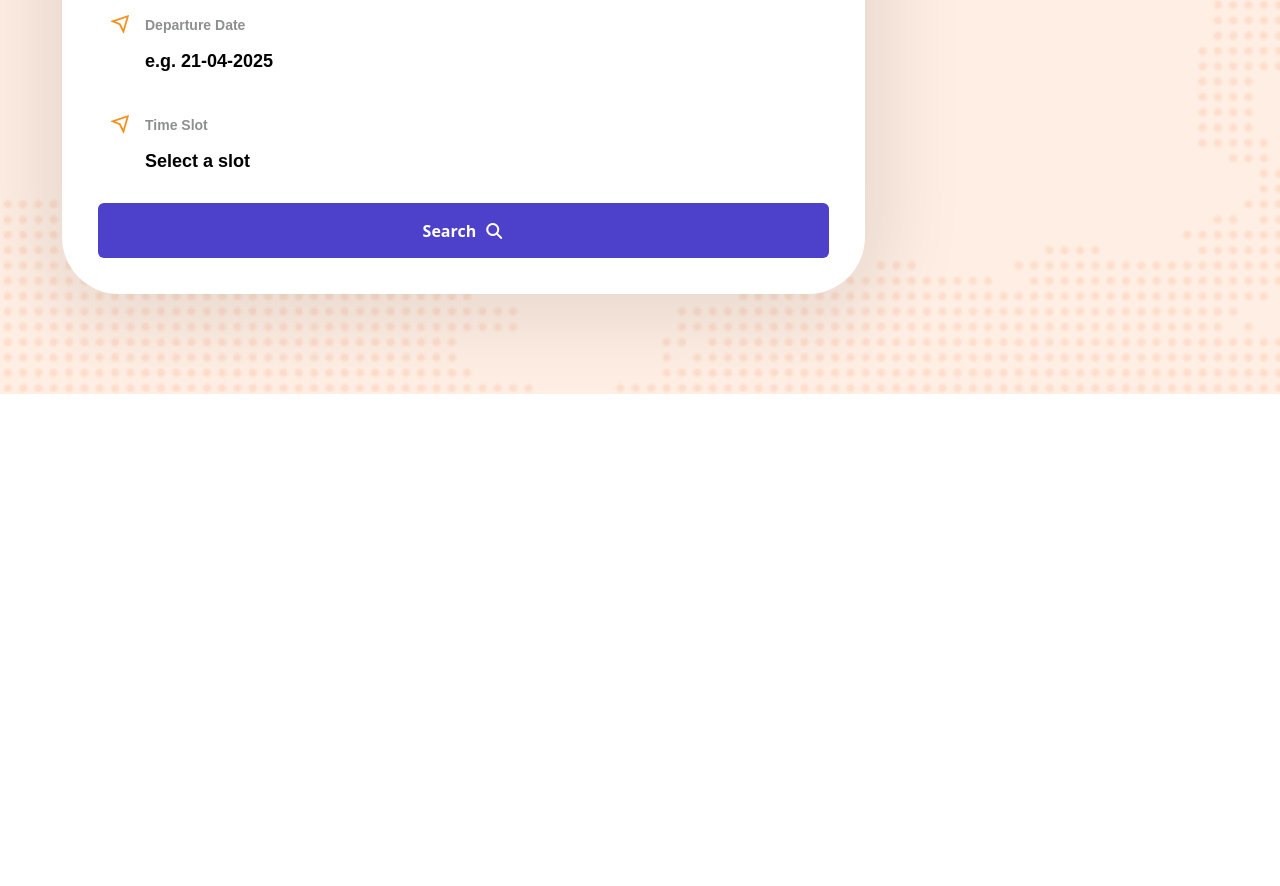
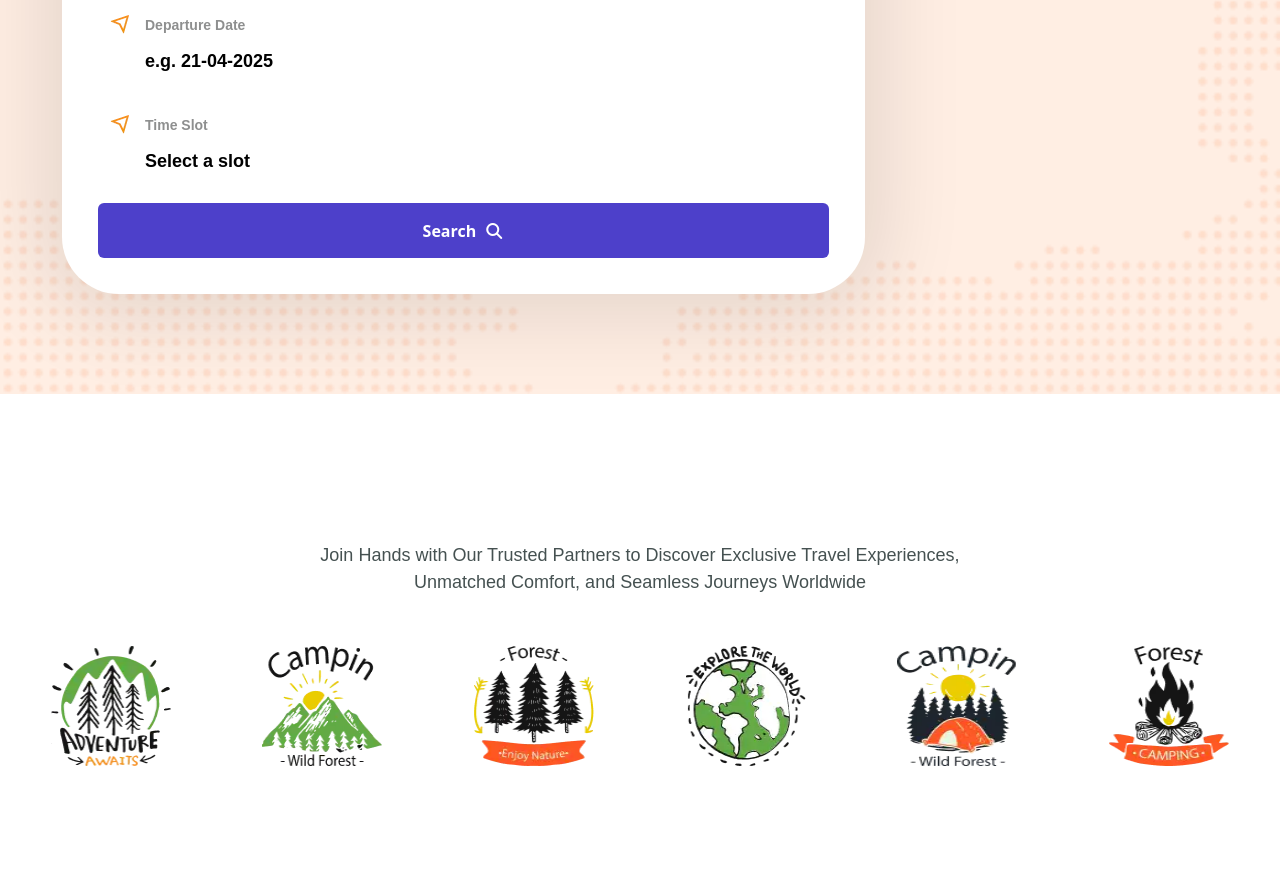
Before and after one commit to Shaima-haj-ibrahim/TripVendor_Tailwindcss, a website: page home.html in a window 1280 px wide. Shown: the part 922-1808 px from the top of the page. Before the commit the page ends 1316 px from the top, so only its background shows below. Drawn offline with Linux system fonts and the light colour scheme.

Commit message:
create section photo/page2

```diff
--- a/home.html
+++ b/home.html
@@ -147,6 +147,27 @@
     </div>
     </section>
 
+    <!--photo-->
+    <section class="bg-white mt-7 lg:py-[120px]">
+
+       <div class="main-container">
+            <div class="h-auto">
+
+                <p class=" w-full max-w-[650x] text-muted text-[15px] lg:text-[18px] font-nunito font-medium text-center ">Join Hands with Our Trusted Partners to Discover Exclusive Travel Experiences,<br/>
+                    Unmatched Comfort, and Seamless Journeys Worldwide
+                </p>
+                <div class="h-auto grid grid-cols-2 sm:grid-cols-3  lg:grid-cols-6 gap-[60px] sm:gap-[70px] md:gap-[80px] lg:gap-[90px] mt-[50px] justify-items-center">
+                    <img src="./assets/image/TripVendor Agence2/adventure.png" class="size-[100px] lg:size-[120px] "/>
+                    <img src="./assets/image/TripVendor Agence2/campin.png" class="size-[100px] lg:size-[120px] "/>
+                    <img src="./assets/image/TripVendor Agence2/forest2.png" class="size-[100px] lg:size-[120px] "/>
+                    <img src="./assets/image/TripVendor Agence2/world.png" class="size-[100px] lg:size-[120px] "/>
+                    <img src="./assets/image/TripVendor Agence2/wild forest.png" class="size-[100px] lg:size-[120px] "/>
+                    <img src="./assets/image/TripVendor Agence2/camping.png" class="wsize-[100px] lg:size-[120px] "/>
+                </div>
+            </div>
+        </div>
+     </section>
+
   </main>
 
 </body>
```
Also changed, not shown: assets/css/output.css.
